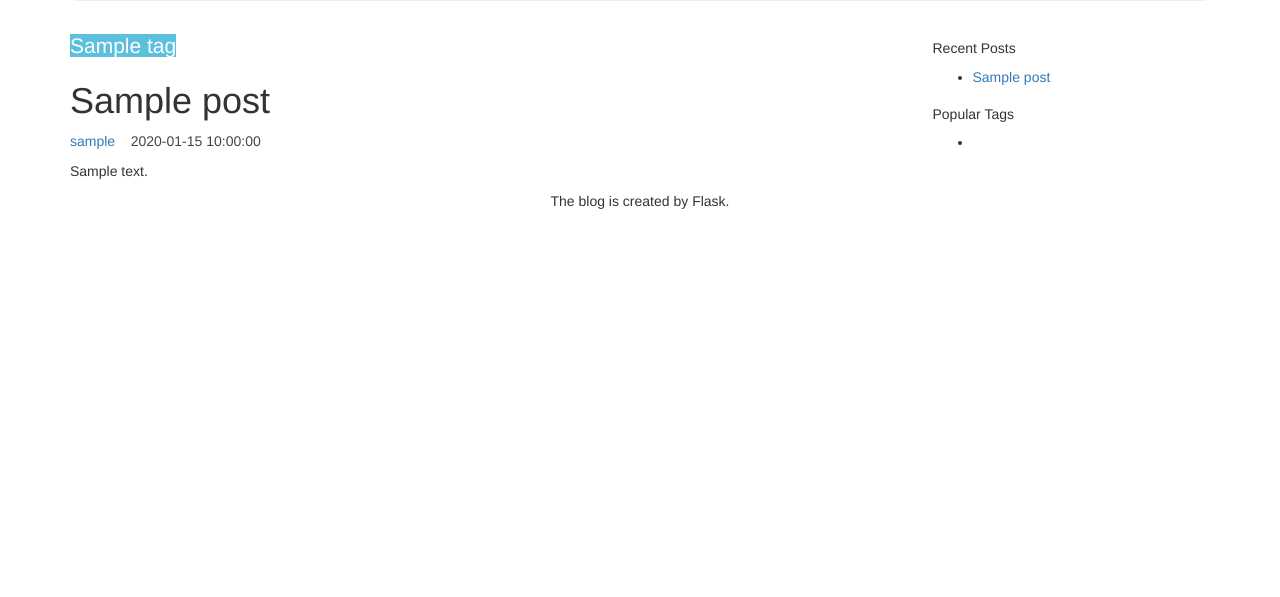
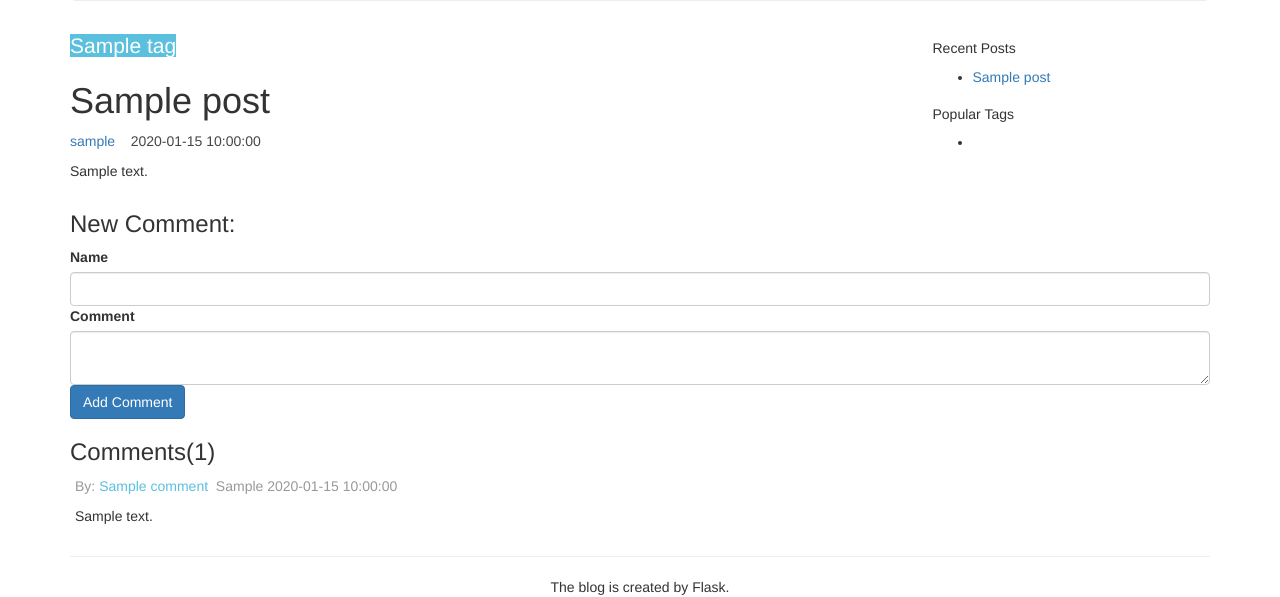
Before and after one commit to wsui/hello-world, a Flask app: template templates/post.html in a window 1280 px wide. Shown: the part 239-836 px from the top of the page. Before the commit the page ends 448 px from the top, so only its background shows below. Run offline with Flask 2, Linux system fonts and the light colour scheme; tables that the repository leaves empty hold one stand-in row (values such as "Sample post"); the template is opened without the code that fills it: values that come from a table or form of the project are taken from there, most other values are stand-ins (such as "Sample title", 1, 10 or a date in 2020); some libraries are stand-ins or nearby versions.

Commit message:
添加Commons
在Post模板中添加评论功能

```diff
--- a/config.py
+++ b/config.py
@@ -3,7 +3,7 @@
 
 
 class Config(object):
-    pass
+    SECRET_KEY = 'v2k7QMMNNF5HNghYCCo7ry5fWKs5QBDgG5E6vCfeoK76pEDgxhc6jMN0ylxli531NcVYHi'
 
 
 class ProdConfig(Config):
--- a/main.py
+++ b/main.py
@@ -1,10 +1,14 @@
 # -*- coding:utf-8 -*-
 __author__ = 'wen'
 
-from  flask import Flask, render_template
+from flask import Flask, render_template
 from config import DevConfig
 from flask_sqlalchemy import SQLAlchemy
 from sqlalchemy import func
+from flask_wtf import Form
+from wtforms import StringField, TextAreaField
+from wtforms.validators import DataRequired, Length
+import datetime
 
 app = Flask(__name__)
 app.config.from_object(DevConfig)
@@ -95,6 +99,15 @@
     return recent, post_tags
 
 
+# 评论验证
+class CommentForm(Form):
+    name = StringField(
+        'Name',
+        validators=[DataRequired(), Length(max=255)]
+    )
+    text = TextAreaField(u'Comment', validators=[DataRequired()])
+
+
 '''
 def hello_world():
     return '<h1>hello world!</h1><script>alert("hello world!");</script>'
@@ -102,7 +115,7 @@
 
 # 截取字符串指定长度
 @app.template_filter('j_str')
-def jstr(s, n):
+def j_str(s, n):
     if len(s) < n:
         return s
     else:
@@ -126,8 +139,17 @@
     )
 
 
-@app.route('/post/<int:post_id>')
+@app.route('/post/<int:post_id>', methods=('get', 'post'))
 def post(post_id):
+    form = CommentForm()
+    if form.validate_on_submit():
+        new_comment = Comment()
+        new_comment.name = form.name.data
+        new_comment.text = form.text.data
+        new_comment.post_id = post_id
+        new_comment.date = datetime.datetime.now()
+        db.session.add(new_comment)
+        db.session.commit()
     post = Post.query.get_or_404(post_id)
     tags = post.tags
     comments = post.comments.order_by(Comment.date.desc()).all()
@@ -139,7 +161,8 @@
         tags=tags,
         comments=comments,
         recent=recent,
-        top_tags=top_tags
+        top_tags=top_tags,
+        form=form
     )
 
 
--- a/templates/post.html
+++ b/templates/post.html
@@ -53,6 +53,45 @@
             </ul>
         </div>
     </div>
+
+    <div class="col-lg-12">
+        <h3>New Comment:</h3>
+        <form method="post" action="{{ url_for('post',post_id=post.id) }}">
+            {{ form.hidden_tag() }}
+            <div class="form_group">
+                {{ form.name.label }}
+                {% if form.name.errors %}
+                    {% for e in form.name.errors %}
+                        <p class="help-block">{{ e }}</p>
+                    {% endfor %}
+                {% endif %}
+                {{ form.name(class_='form-control') }}
+            </div>
+            <div class="form_group">
+                {{ form.text.label }}
+                {% if form.text.errors %}
+                    {% for e in form.text.errors %}
+                        <p class="help-block">{{ e }}</p>
+                    {% endfor %}
+                {% endif %}
+                {{ form.text(class_='form-control') }}
+            </div>
+            <input class="btn btn-primary" type="submit" value="Add Comment" />
+        </form>
+    </div>
+
+     <div class="col-lg-12">
+         <h3>Comments({{ comments | length }})</h3>
+             {% for comment in comments %}
+             <div style="padding-left: 20px">
+                 <div class="row">
+                     <p style="color:#999999">By:&nbsp;<span style="color: #5bc0de">{{ comment.name }}</span>&nbsp;&nbsp;{{ on }}&nbsp;<span >{{ comment.date | string | j_str(19) | safe }}</span></p>
+                     <p>{{ comment.text }}</p>
+                 </div>
+             </div>
+             <hr/>
+             {% endfor %}
+     </div>
 </div>
 
 
```
